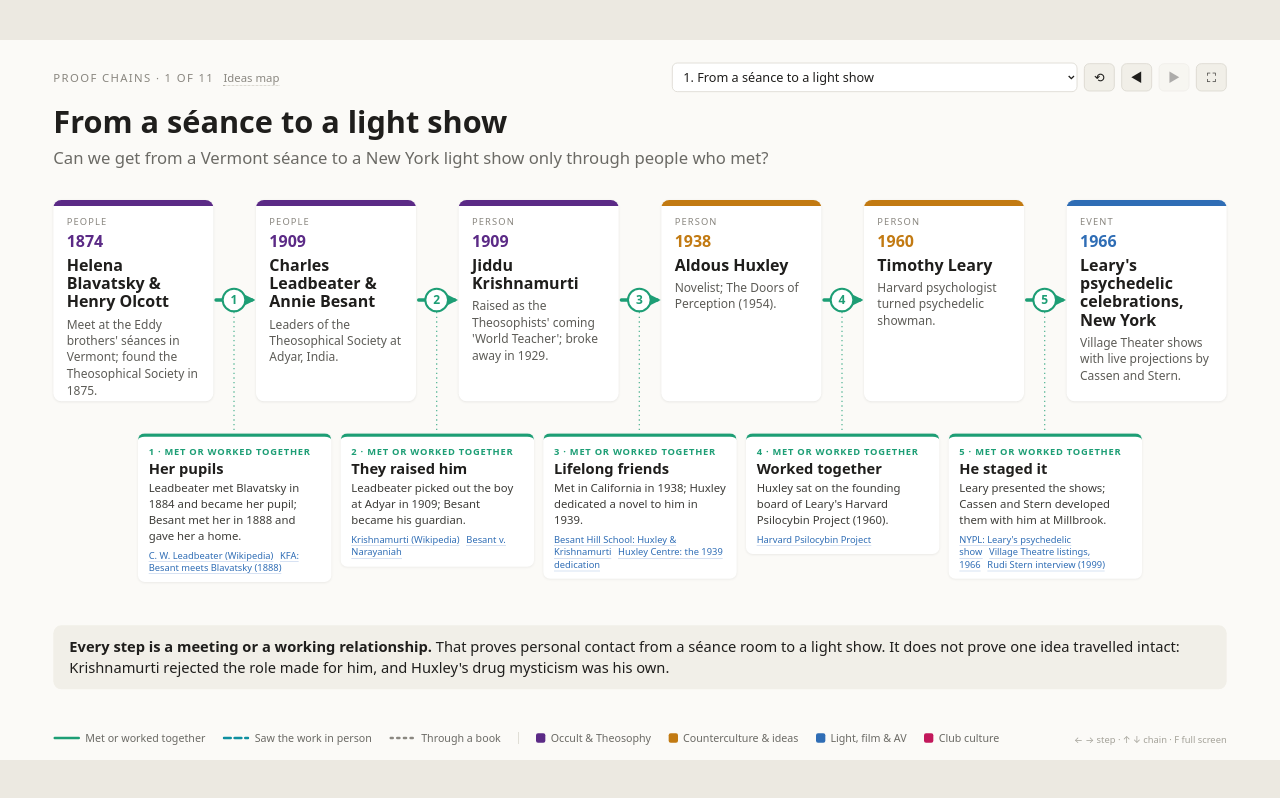
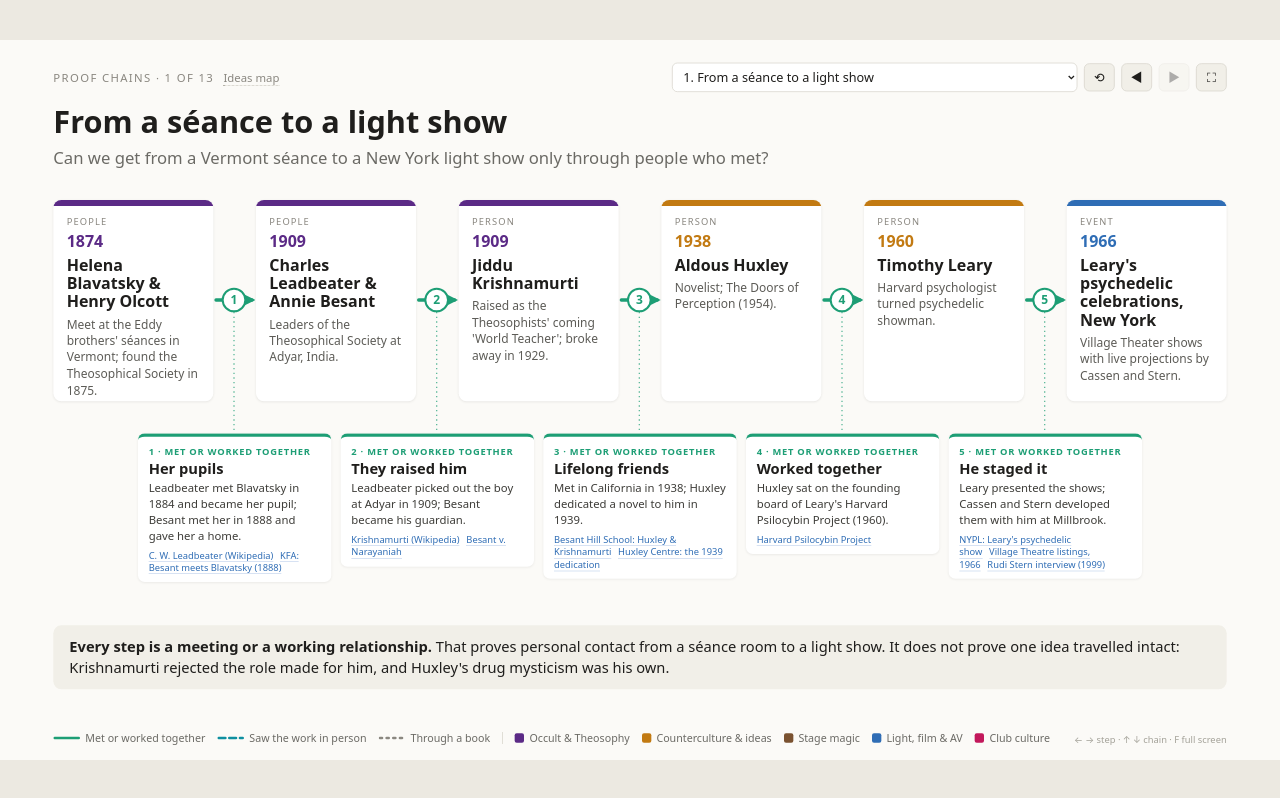
Before and after one commit to lyallmarcus/avant-garde-networks, a plain HTML site: page chains.html in a window 1280 px wide. Drawn offline with Linux system fonts and the light colour scheme.

Commit message:
Proof chains: add chain 12 (spirit cabinet to Houdini) and chain 13 (spirit cabinet to the trick film); stage-magic colour; menu says thirteen
Co-Authored-By: Claude Opus 5.5 <noreply@anthropic.com>
Claude-Session: https://claude.ai/code/session_01BoqLLdqd7s5q1ohF4fMhA4

```diff
--- a/chains.html
+++ b/chains.html
@@ -32,7 +32,7 @@ html,body{margin:0;height:100%;background:#ecE9e1;overflow:hidden;font-family:sy
 .lp .src a{color:#2f6db5;text-decoration:none;border-bottom:1px solid #c4d4ee;margin-right:10px;pointer-events:auto}
 #verdict{position:absolute;left:80px;right:80px;top:878px;background:#f1efe8;border-radius:12px;padding:16px 24px;font-size:22px;line-height:1.45;transition:opacity .35s}
 #verdict b{font-weight:600}
-#legend{position:absolute;left:80px;right:80px;bottom:22px;display:flex;gap:26px;font-size:16px;color:#6b6a65;align-items:center;flex-wrap:wrap}
+#legend{position:absolute;left:80px;right:80px;bottom:22px;display:flex;gap:18px;font-size:16px;color:#6b6a65;align-items:center;flex-wrap:wrap}
 #legend span{display:inline-flex;gap:8px;align-items:center}
 #legend i{display:inline-block;width:14px;height:14px;border-radius:3px}
 #legend svg{flex:none}
@@ -71,6 +71,21 @@ const S={
  wmoldcinema:["University of Westminster: the old cinema","https://www.westminster.ac.uk/research/groups-and-centres/centre-for-law-society-and-popular-culture/projects/classified/the-old-cinema"],
  wmcinemahist:["History of the Regent Street Cinema (PDF)","https://www.westminster.ac.uk/sites/default/public-files/general-documents/history-regent-street-cinema.pdf"],
  smmlumiere:["Science and Media Museum: the Lumières","https://blog.scienceandmediamuseum.org.uk/the-lumiere-brothers-pioneers-of-cinema-and-colour-photography"],
+ kellarwiki:["Harry Kellar (Wikipedia)","https://en.wikipedia.org/wiki/Harry_Kellar"],
+ pbskellar:["PBS: Houdini and Kellar","https://www.pbs.org/wgbh/americanexperience/features/houdini-kellar/"],
+ locira:["Library of Congress: Houdini with Ira Davenport, c.1910","https://www.loc.gov/item/96520653"],
+ magicdetira:["Magic Detective: Houdini and Ira Davenport","https://www.themagicdetective.com/search/label/Davenport%20Brothers"],
+ ibmkellar:["IBM: Kellar, the Dean of Magic","https://magician.org/blog/kellar--the-dean-of-magic?blogid=47"],
+ pbsdoyle:["PBS: Houdini and Conan Doyle","https://www.pbs.org/wgbh/americanexperience/features/houdini-conan-doyle"],
+ vwdoyle:["Victorian Web: Conan Doyle and Spiritualism","https://victorianweb.org/victorian/authors/doyle/spiritualism.html"],
+ lithubdoyle:["Lit Hub: Houdini and Conan Doyle","https://lithub.com/why-harry-houdini-did-not-like-arthur-conan-doyle/"],
+ goulden:["Goulden: The Davenport Brothers in Britain (2024)","https://www.davenportcollection.co.uk/wp-content/uploads/2024/10/Davenport-Brothers-in-Britain.-1st-edn.pdf"],
+ dbwiki:["Davenport brothers (Wikipedia)","https://en.wikipedia.org/wiki/Davenport_brothers"],
+ maskwiki:["J. N. Maskelyne (Wikipedia)","https://en.wikipedia.org/wiki/John_Nevil_Maskelyne"],
+ devantwiki:["David Devant (Wikipedia)","https://en.wikipedia.org/wiki/David_Devant"],
+ vcdevant:["Who's Who of Victorian Cinema: Devant","https://www.victorian-cinema.net/devant"],
+ smmmagic:["Science and Media Museum: magic and early cinema","https://blog.scienceandmediamuseum.org.uk/magic-early-british-cinema"],
+ ddconjurer:["D. Devant, Conjurer (Wikipedia)","https://en.wikipedia.org/wiki/D._Devant,_Conjurer"],
  leadwiki:["C. W. Leadbeater (Wikipedia)","https://en.wikipedia.org/wiki/Charles_Webster_Leadbeater"],
  kfabesant:["KFA: Besant meets Blavatsky (1888)","https://thelifeofkrishnamurti.kfa.org/timelines/timeline-1885-1894/"],
  krishnawiki:["Krishnamurti (Wikipedia)","https://en.wikipedia.org/wiki/Jiddu_Krishnamurti"],
@@ -130,7 +145,7 @@ const S={
  londonchron:["Barbara London: video chronology","https://www.artforum.com/features/a-chronology-of-video-activity-in-the-united-states-1965-1980-213565/"]
 };
 // ---------- chains ----------
-// node: [name, year, tag, domain, line]   domain: o occult · c counterculture & ideas · a light, film & AV · d club culture
+// node: [name, year, tag, domain, line]   domain: o occult · c counterculture & ideas · m stage magic · a light, film & AV · d club culture
 // link: [evidence, headline, text, [sources]]   evidence: k met or worked together · w saw the work · b through a book
 const CH=[
 {t:"From a séance to a light show",q:"Can we get from a Vermont séance to a New York light show only through people who met?",
@@ -253,10 +268,30 @@ const CH=[
  l:[["k","Same staff","Both worked at the Polytechnic for decades. Childe painted slides for its 1863 Cinderella under Pepper, and his apprentice W. R. Hill went to work for Pepper in 1867.",["childewiki","rpighosts"]],
     ["k","Ran it","Pepper joined in 1848, the year the theatre opened, and returned as managing director in 1861; the Ghost followed at Christmas 1862.",["mfpepper","wmoldcinema"]],
     ["k","Shown there","The Polytechnic rented the theatre to the Lumières. The magician Félicien Trewey showed the Cinématographe to the press on 20 February 1896 and to paying audiences the next day.",["wmoldcinema","wmcinemahist","smmlumiere"]]],
- v:"<b>All first-hand, through one building.</b> The ghost show didn't die out: it moved into the Polytechnic, where phantasmagoria, dissolving views and Pepper's Ghost played to the public that saw Britain's first paid films. Only the start is thin: Childe is said, not shown, to have worked for Philipsthal."}
+ v:"<b>All first-hand, through one building.</b> The ghost show didn't die out: it moved into the Polytechnic, where phantasmagoria, dissolving views and Pepper's Ghost played to the public that saw Britain's first paid films. Only the start is thin: Childe is said, not shown, to have worked for Philipsthal."},
+
+{t:"From the spirit cabinet to Houdini",q:"Did the séance cabinet turn into escapology?",
+ n:[["Ira & William Davenport","1864","People","o","Buffalo mediums, tied up inside a 'spirit cabinet' while instruments play; introduced as Spiritualists."],
+    ["Harry Kellar","1869","Person","m","Their assistant, then business manager; later the 'Dean of American magicians'."],
+    ["Harry Houdini","1910","Person","m","Escape artist. Meets Ira Davenport in 1910 and learns the rope tie from him; later the best-known enemy of fake mediums."],
+    ["Arthur Conan Doyle","1920","Person","o","Spiritualist and author; his History of Spiritualism (1926) treats the Davenports as genuine."]],
+ l:[["k","Worked for them","Kellar joined the brothers and William Fay in 1869, as assistant and then business manager, and picked up their rope tie. He left in 1873, taking Fay with him.",["kellarwiki","pbskellar","locira"]],
+    ["k","His mentor","Houdini's hero and friend. In 1917 he coaxed Kellar out of retirement for a Hippodrome benefit and had him carried off stage in a sedan chair.",["pbskellar","ibmkellar"]],
+    ["k","Friends, then enemies","They became friends over Spiritualism in 1920. In 1922 Lady Doyle 'contacted' Houdini's mother in automatic writing, in English, which his mother barely spoke. The friendship broke.",["pbsdoyle","vwdoyle","lithubdoyle"]]],
+ v:"<b>All first-hand, and it comes full circle.</b> The spirit cabinet passed from mediums to magicians: Kellar carried the Davenports' rope tie into stage magic, and Houdini, who also met Ira himself, turned it into escapology and then against the mediums. Conan Doyle still believed the Davenports were real."},
+
+{t:"From the spirit cabinet to the trick film",q:"How did a Spiritualist stage act lead to Méliès?",
+ n:[["Ira & William Davenport","1865","People","o","Spirit-cabinet mediums on their British tour, with riots in Liverpool and Leeds."],
+    ["John Nevil Maskelyne","1873","Person","m","Cheltenham magician; runs the Egyptian Hall, 'England's Home of Mystery', and writes against Spiritualism."],
+    ["David Devant","1896","Person","m","Magician and shadowgraphist; buys Robert Paul's 35mm Theatrograph and shows films at the Egyptian Hall from 19 March 1896."],
+    ["Georges Méliès","1896","Person","a","Owner of the Théâtre Robert-Houdin, Paris; turns a Paul projector into his first camera; pioneer of the trick film."]],
+ l:[["w","Saw the act","Maskelyne said he saw through their cabinet séance at Cheltenham in March 1865 and built his own version. The local papers don't mention him, but the visit launched Maskelyne and Cooke.",["goulden","dbwiki"]],
+    ["k","Hired him, then partners","Devant joined the Egyptian Hall company in 1893, replacing Charles Morritt, and became Maskelyne's partner in 1905.",["maskwiki","devantwiki","vcdevant"]],
+    ["k","Sold him the projector","Devant sold Méliès Paul projectors in 1896; Méliès turned one into a camera, and in 1897 filmed Devant performing (D. Devant, Conjurer).",["smmmagic","vcdevant","ddconjurer"]]],
+ v:"<b>One claim, then first-hand.</b> Only the Maskelyne family's account puts him in the room at Cheltenham. After that every step is a working relationship: the Egyptian Hall made Devant, and Devant put Paul's 35mm projector into the hands of the great pioneer of the trick film."}
 ];
 // ---------- look ----------
-const DOM={o:["Occult & Theosophy","#5b2a86"],c:["Counterculture & ideas","#c27a12"],a:["Light, film & AV","#2f6db5"],d:["Club culture","#c2185b"]};
+const DOM={o:["Occult & Theosophy","#5b2a86"],c:["Counterculture & ideas","#c27a12"],m:["Stage magic","#7a5230"],a:["Light, film & AV","#2f6db5"],d:["Club culture","#c2185b"]};
 const EV={k:["Met or worked together","#1D9E75",""],w:["Saw the work in person","#0e8fa0","10 6"],b:["Through a book","#8a8780","3 7"]};
 const $=id=>document.getElementById(id),esc=s=>String(s).replace(/&/g,"&amp;").replace(/</g,"&lt;");
 let ci=0,step=0;
```
Also changed, not shown: index.html (+1 -1 lines).
